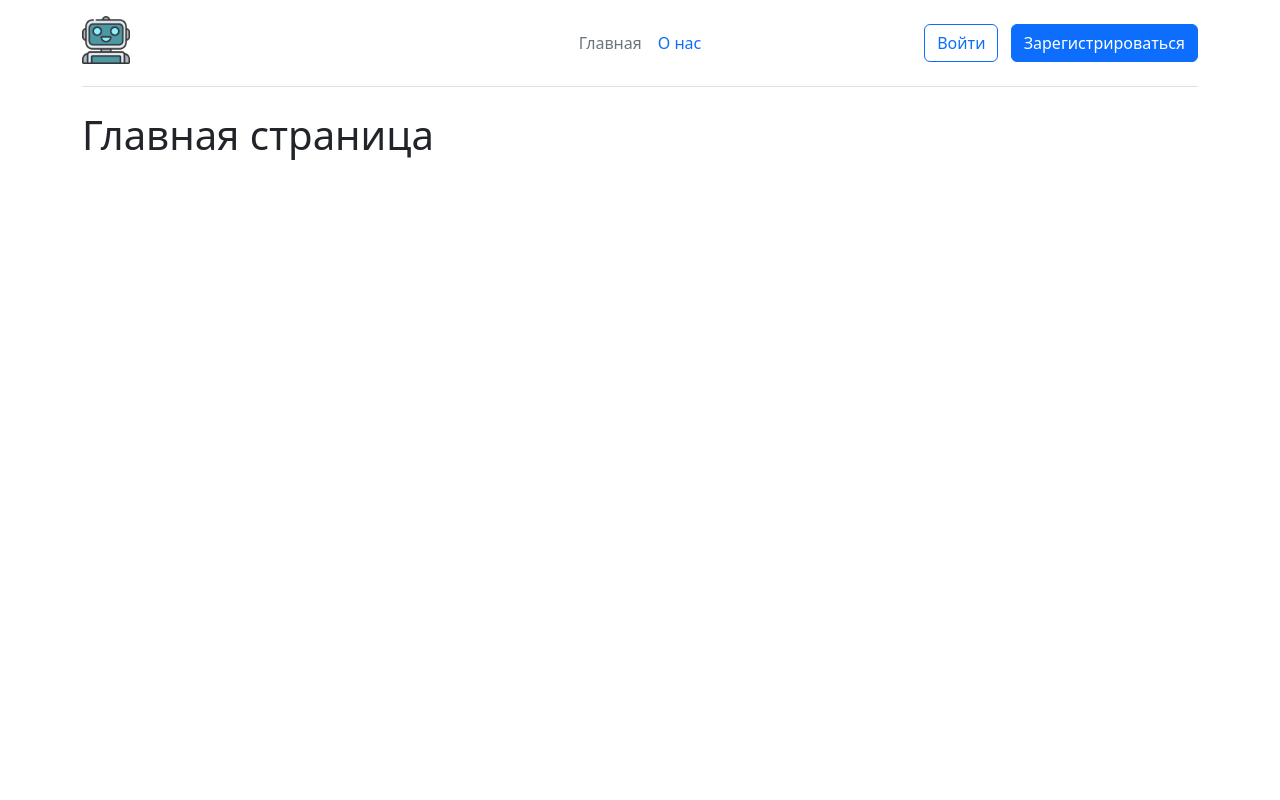
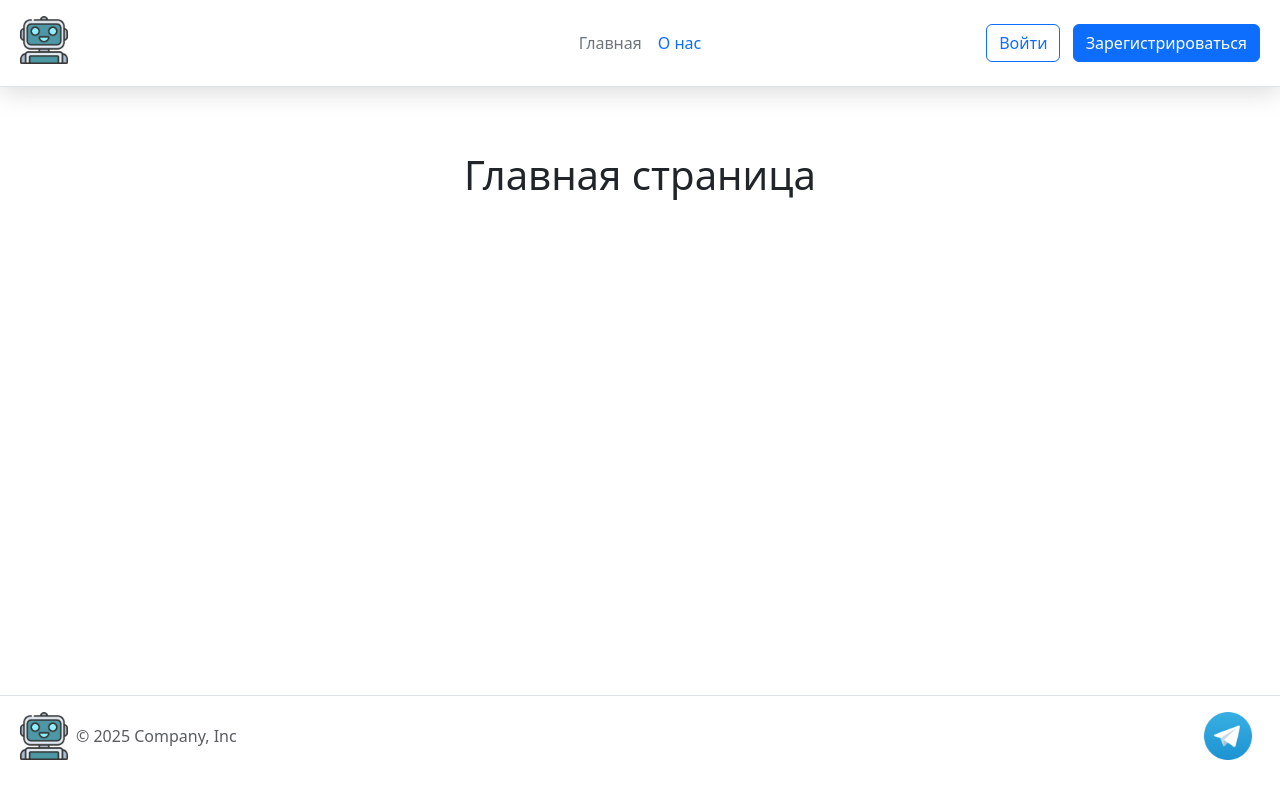
Before and after one commit to alexstampl/pythonProject, a Flask app: page / in a window 1280 px wide. Run offline with Flask 3, Linux system fonts and the light colour scheme.

Commit message:
update files

```diff
--- a/static/css/main.css
+++ b/static/css/main.css
@@ -1,5 +1,53 @@
 /* HEADER */
+header{
+    position: sticky;
+    top: 0;
+    z-index: 1000;
+    padding: 10px;
+    background: #fff;
+    -webkit-box-shadow: 0 5px 25px rgba(0, 0, 0, 0.15);
+        box-shadow: 0 5px 25px rgba(0, 0, 0, 0.15);
+
+}
+
 .header__img{
     height: 48px;
     width: 48px;
 }
+
+
+/* FOOTER */
+
+.footer__img{
+    height: 48px;
+    width: 48px;
+}
+
+body{
+    margin: 0;
+}
+
+*,
+*:before,
+*:after{
+    box-sizing: border-box;
+}
+
+header, footer{
+    padding: 20px;
+}
+
+.page{
+    overflow: hidden;
+    display: flex;
+    flex-direction: column;
+    min-height: 100vh;
+}
+
+.content{
+    max-width: 100vh;
+    margin: 0 auto;
+    padding: 40px 20px;
+
+    flex: 1 1 auto;
+}
--- a/templates/about.html
+++ b/templates/about.html
@@ -4,6 +4,6 @@
 Страница о нас
 {% endblock title %}
 
-{% block body %}
+{% block content %}
 <h1>Страница о нас</h1>
 {% endblock %}
--- a/templates/base.html
+++ b/templates/base.html
@@ -10,7 +10,7 @@
     <title>{% block title %}{% endblock %}</title>
 </head>
 <body>
-    <div class='container'>
+<div class="page">
     <header class="d-flex flex-wrap align-items-center justify-content-center justify-content-md-between py-3 mb-4 border-bottom"> <div class="col-md-3 mb-2 mb-md-0">
         <a href="/" class="d-inline-flex link-body-emphasis text-decoration-none">
             <img class="header__img" src="{{ url_for('static', filename='img/law.png') }}" alt="Law Image">
@@ -26,8 +26,36 @@
             <button type="button" class="btn btn-primary">Зарегистрироваться</button>
         </div>
     </header>
+    <div class="content">
+        {% block content %}{% endblock %}
+    </div>
     {% block body %}{% endblock %}
+    <footer class="d-flex flex-wrap justify-content-between align-items-center py-3 my-4 border-top">
+        <div class="col-md-4 d-flex align-items-center">
+            <a href="/" class="mb-3 me-2 mb-md-0 text-body-secondary text-decoration-none lh-1" aria-label="Bootstrap">
+                <img class="footer__img" src="{{ url_for('static', filename='img/law.png') }}" alt="Law Image">
+            </a>
+            <span class="mb-3 mb-md-0 text-body-secondary">© 2025 Company, Inc</span>
         </div>
+
+        <a href="#" class="mb-3 me-2 mb-md-0 text-muted text-decoration-none lh-1" aria-label="Bootstrap">
+            <img class="footer__img" src="{{ url_for('static', filename='img/tg.png') }}" alt="telegram">
+        </a>
+        {# <ul class="nav col-md-4 justify-content-end list-unstyled d-flex">
+            <li class="ms-3">
+                <a class="text-body-secondary" href="#" aria-label="Instagram">
+                    <svg class="bi" width="24" height="24" aria-hidden="true"><use xlink:href="#instagram"></use></svg>
+                </a>
+            </li>
+            <li class="ms-3">
+                <a class="text-body-secondary" href="#" aria-label="Facebook">
+                    <svg class="bi" width="24" height="24"><use xlink:href="#facebook"></use></svg>
+                </a>
+            </li>
+        </ul>  #}
+    </footer>
+</div>
+
 
 </body>
 </html>
--- a/templates/index.html
+++ b/templates/index.html
@@ -4,6 +4,7 @@
 Главная страница
 {% endblock title %}
 
-{% block body %}
+{% block content %}
 <h1>Главная страница</h1>
+
 {% endblock %}
```
Also changed, not shown: static/img/tg.png (added), 1 other file. Lines whose indentation alone changed are shown as unchanged.
